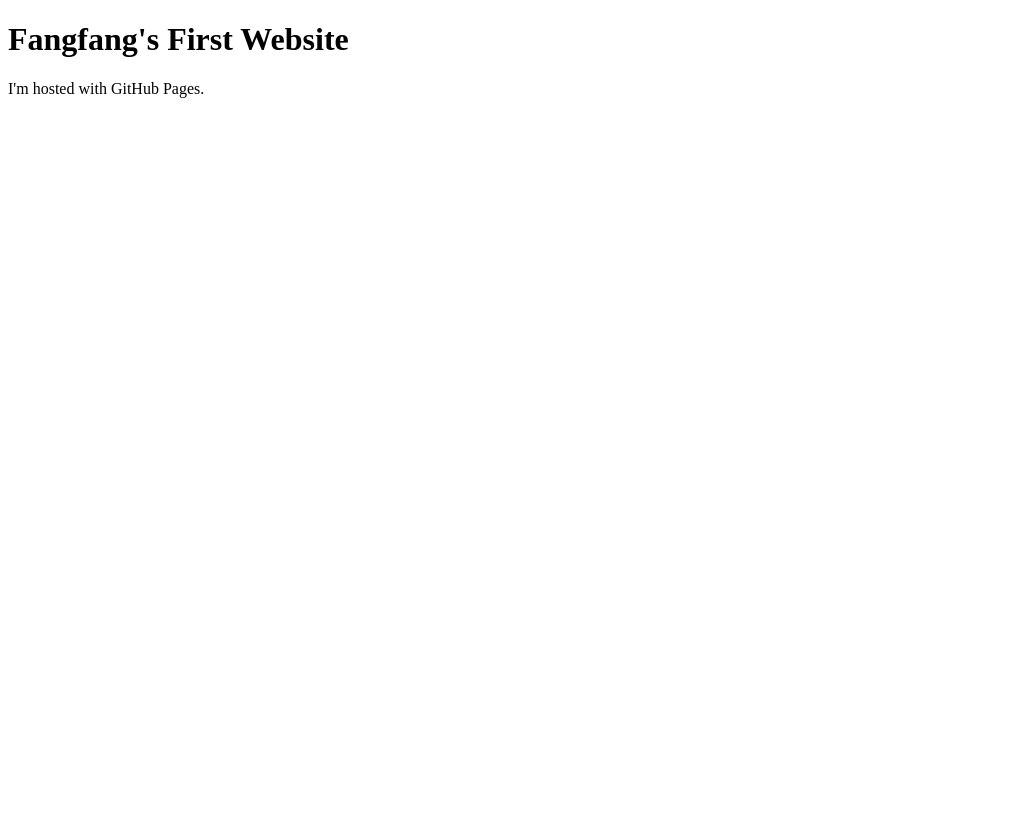
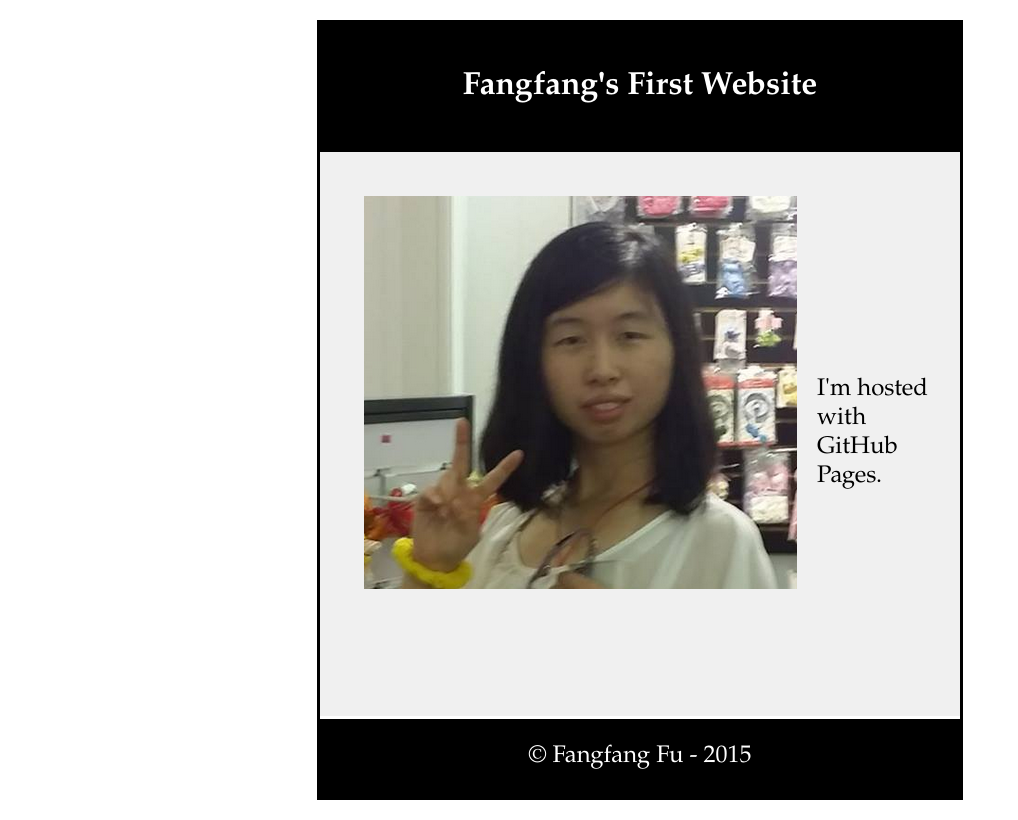
Before and after one commit to FangfangFu/FangfangFu.github.io, a plain HTML site: page index.html in a window 1280 px wide. Shown: the whole page, without its empty margins (0-1018 px from the left). Drawn offline with Linux system fonts and the light colour scheme.

Commit message:
Update main page and Add Stylesheet

```diff
--- a/index.html
+++ b/index.html
@@ -1,7 +1,18 @@
 <!DOCTYPE html>
 <html>
+<header>
+	<link rel="stylesheet" type="text/css" href="stylesheets/main.css">
+</header>
 <body>
-<h1>Fangfang's First Website</h1>
-<p>I'm hosted with GitHub Pages.</p>
+	<div class="navigation">
+		<h1>Fangfang's First Website</h1>
+	</div>
+	<div class="content">
+		<img id="profile-photo" src="images/fangfang.png">
+		<p class="caption">I'm hosted with GitHub Pages.</p>
+	</div>
+	<div class="footer">
+		<p>&copy; Fangfang Fu - 2015</p<
+	</div>
 </body>
 </html>
--- /dev/null
+++ b/stylesheets/main.css
@@ -0,0 +1,37 @@
+body {
+	width: 50%;
+	margin: 20px auto 20px auto;
+	background-color: white;
+	font-family: "Palatino Linotype", "Book Antiqua", Palatino, serif;
+	border-style: solid;
+}
+.navigation {
+	text-align: center;
+	background-color: black;
+	color: white;
+	padding: 24px 0 24px 0;
+}
+.content {
+	padding: 24px;
+	background-color: #F0F0F0;
+}
+.footer {
+	background-color: black;
+	border-top: solid;
+	padding-left: 24px;
+	padding-right: 24px;
+	padding-bottom: 1px;
+	color: white;
+	text-align: center;
+}
+p {
+	font-size: 24px;
+}
+.caption {
+	margin-top: 200px;
+	margin-bottom: 200px;
+}
+#profile-photo {
+	float: left;
+	padding: 20px;
+}
```
Also changed, not shown: images/fangfang.png (added).
